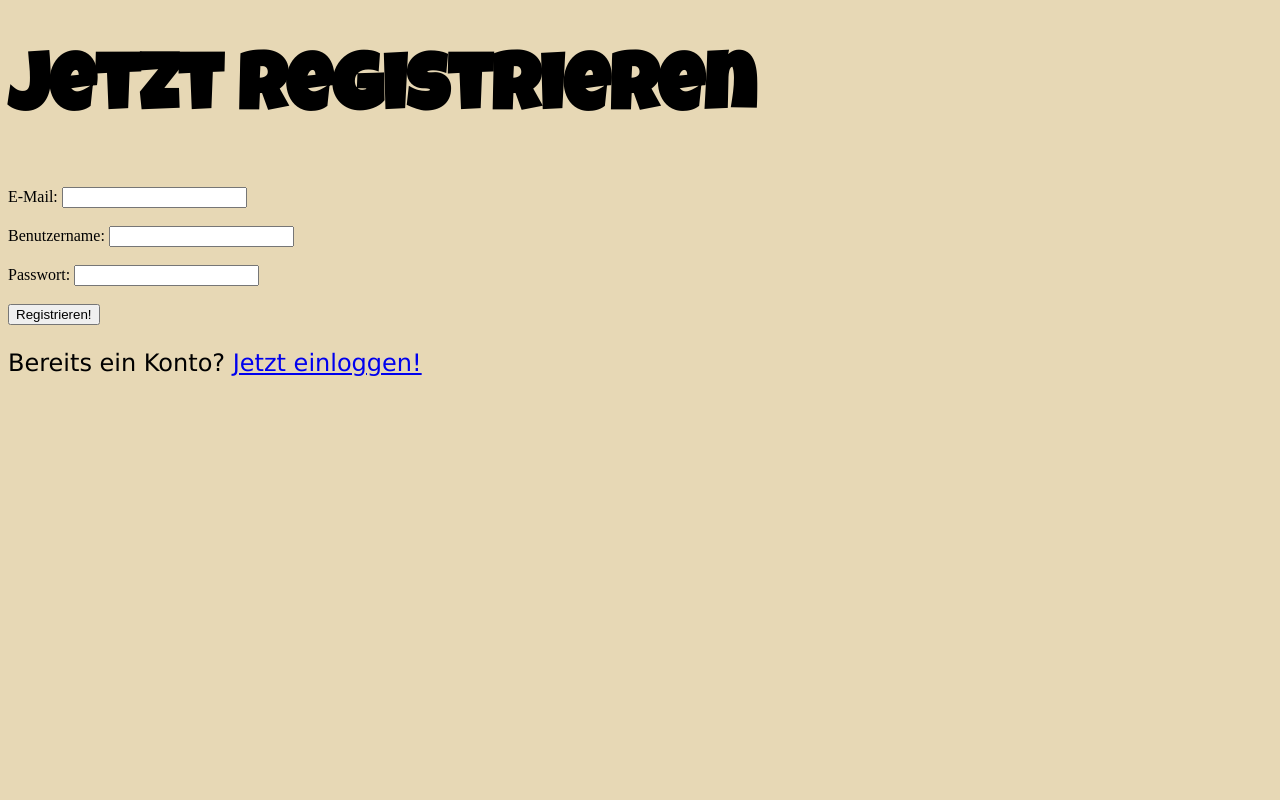
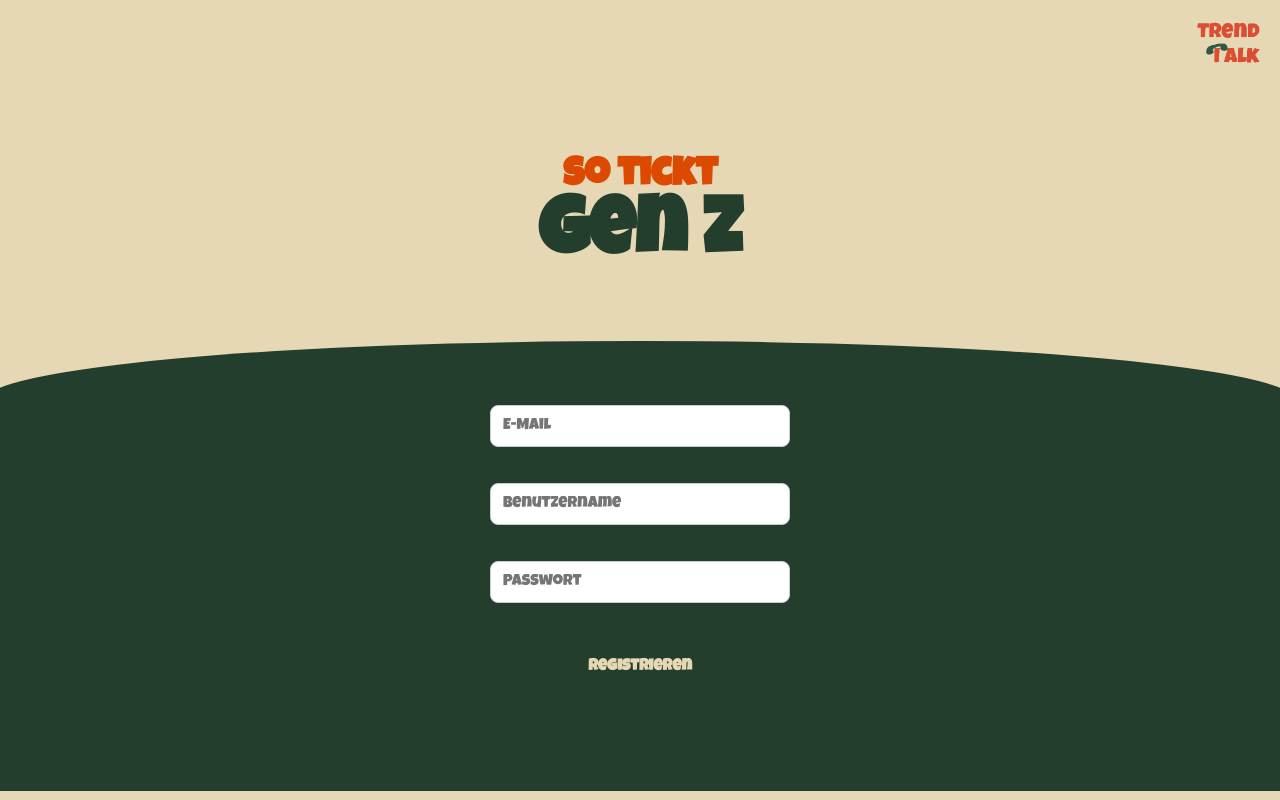
Before and after one commit to Suenaf/Gen-Z, a PHP site: page /register.html in a window 1280 px wide. Run offline with PHP 8.4, Linux system fonts and the light colour scheme; some web fonts are replaced.

Commit message:
Login und Register frontend gemacht

```diff
--- a/css/login.css
+++ b/css/login.css
@@ -25,77 +25,3 @@
     text-align: center;    /* Textinhalt ebenfalls zentrieren */
     padding-top: 10vh;     /* vertikaler Abstand von oben */
 }
-
-form {
-    display: flex;
-    flex-direction: column;
-    align-items: center;
-    width: 100%;
-}
-
-input {
-    padding: 0.75rem;
-    width: 100%;
-    max-width: 300px;
-    font-size: 1rem;
-    border: 1px solid #ccc;
-    border-radius: 8px;
-    box-sizing: border-box;
-    font-family: 'LuckiestGuy', sans-serif;
-}
-
-button[type="submit"] {
-    all: unset; /* entfernt alle Browser-Standardstyles */
-    display: inline-block;
-    font-size: 1rem;
-    font-weight: bold;
-    font-family: 'LuckiestGuy', sans-serif;
-    color: #E7D8B5;
-    cursor: pointer;
-    padding: 1rem 2rem;
-    line-height: 1.5rem;
-    border-radius: 0.5rem;    /* für Touch-Feedback */
-    text-align: center;
-    transition: background 0.2s ease;
-  }
-
-  button[type="submit"]:hover,
-  button[type="submit"]:focus {
-    background-color: rgba(231, 216, 181, 0.2); /* leichtes Feedback beim Hover/Focus */
-    outline: 2px solid #E7D8B5; /* Sichtbare Umrandung für Tastaturnutzer */
-    outline-offset: 4px;
-  }
-
-  a.text-button,
-  a.text-button:visited {
-    display: inline-block;
-    font-size: 1rem;
-    font-weight: bold;
-    font-family: 'LuckiestGuy', sans-serif;
-    color: #E7D8B5;
-    text-decoration: none;
-    padding: 1rem 2rem;
-    line-height: 1.5rem;
-    border-radius: 0.5rem;
-    cursor: pointer;
-    transition: background 0.2s ease;
-  }
-
-  a.text-button:hover,
-  a.text-button:focus {
-    background-color: rgba(231, 216, 181, 0.2);
-    outline: 2px solid #E7D8B5;
-    outline-offset: 4px;
-  }
-
-  .form-section {
-    background-color: #233E2D;
-    width: 100%;
-    padding: 4rem 1rem 6rem 1rem;
-    display: flex;
-    justify-content: center;
-
-border-top-left-radius: 100% 120px;
-border-top-right-radius: 100% 120px;
-    margin-top: 2rem;
-  }
--- a/css/register.css
+++ b/css/register.css
@@ -0,0 +1,27 @@
+.headline {
+    text-align: center;
+    margin-bottom: 2rem;
+    line-height: 1;
+    padding-top: 6%; /* Abstand von oben in Prozent der Viewport-Höhe */
+  }
+
+  .headline h2 {
+    font-size: 2.5rem;
+    color: #DC4900;
+    margin: 0;
+  }
+
+  .headline h1 {
+    font-size: 5rem;
+    color: #233E2D;
+    margin: 0;
+  }
+
+  .center-wrapper {
+    display: flex;
+    flex-direction: column;
+    align-items: center;   /* horizontal zentrieren */
+    justify-content: center;
+    text-align: center;    /* Textinhalt ebenfalls zentrieren */
+    padding-top: 10vh;     /* vertikaler Abstand von oben */
+}
--- a/css/style.css
+++ b/css/style.css
@@ -32,7 +32,10 @@ p {
 }
 
 body {
-    background-color:#E7D8B5;
+    background-color: #E7D8B5;
+    overflow-x: hidden;
+    margin: 0;
+    padding: 0;
 }
 
 .logo-container {
@@ -45,3 +48,77 @@ body {
     height: 50px; /* oder gewünschte Höhe */
     width: auto;
 }
+
+form {
+    display: flex;
+    flex-direction: column;
+    align-items: center;
+    width: 100%;
+}
+
+input {
+    padding: 0.75rem;
+    width: 100%;
+    max-width: 300px;
+    font-size: 1rem;
+    border: 1px solid #ccc;
+    border-radius: 8px;
+    box-sizing: border-box;
+    font-family: 'LuckiestGuy', sans-serif;
+}
+
+button[type="submit"] {
+    all: unset; /* entfernt alle Browser-Standardstyles */
+    display: inline-block;
+    font-size: 1rem;
+    font-weight: bold;
+    font-family: 'LuckiestGuy', sans-serif;
+    color: #E7D8B5;
+    cursor: pointer;
+    padding: 1rem 2rem;
+    line-height: 1.5rem;
+    border-radius: 0.5rem;    /* für Touch-Feedback */
+    text-align: center;
+    transition: background 0.2s ease;
+  }
+
+  button[type="submit"]:hover,
+  button[type="submit"]:focus {
+    background-color: rgba(231, 216, 181, 0.2); /* leichtes Feedback beim Hover/Focus */
+    outline: 2px solid #E7D8B5; /* Sichtbare Umrandung für Tastaturnutzer */
+    outline-offset: 4px;
+  }
+
+  a.text-button,
+  a.text-button:visited {
+    display: inline-block;
+    font-size: 1rem;
+    font-weight: bold;
+    font-family: 'LuckiestGuy', sans-serif;
+    color: #E7D8B5;
+    text-decoration: none;
+    padding: 1rem 2rem;
+    line-height: 1.5rem;
+    border-radius: 0.5rem;
+    cursor: pointer;
+    transition: background 0.2s ease;
+  }
+
+  a.text-button:hover,
+  a.text-button:focus {
+    background-color: rgba(231, 216, 181, 0.2);
+    outline: 2px solid #E7D8B5;
+    outline-offset: 4px;
+  }
+
+  .form-section {
+    background-color: #233E2D;
+    width: 100%;
+    padding: 4rem 1rem 6rem 1rem;
+    display: flex;
+    justify-content: center;
+
+border-top-left-radius: 100% 120px;
+border-top-right-radius: 100% 120px;
+    margin-top: 2rem;
+  }
--- a/register.html
+++ b/register.html
@@ -1,41 +1,41 @@
 <!DOCTYPE html>
 <html lang="en">
-
 <head>
-    <meta charset="UTF-8">
-    <meta name="viewport" content="width=device-width, initial-scale=1.0">
+  <meta charset="UTF-8" />
+  <meta name="viewport" content="width=device-width, initial-scale=1.0" />
   <title>registrierung</title>
 
-    <link rel="stylesheet" href="../css/style.css">
-    <link rel="stylesheet" href="../css/register.css">
+  <link rel="stylesheet" href="css/style.css" />
+  <link rel="stylesheet" href="css/login.css" /> <!-- bewusst login.css wiederverwenden -->
+  <link rel="stylesheet" href="css/register.css" /> <!-- für individuelle Ergänzungen -->
 </head>
+<body>
+  <div class="logo-container">
+    <img src="images/logo.png" alt="Logo" class="logo" />
+  </div>
 
-<body>
-    <h1>Jetzt registrieren</h1>
+  <main class="center-wrapper">
+    <div class="headline">
+      <h2>so tickt</h2>
+      <h1>gen z</h1>
+    </div>
 
+    <div class="form-section">
       <form id="registerForm" action="">
+        <input id="email" type="email" placeholder="E-Mail" />
+        <br /><br />
 
-        <label for="email">E-Mail:</label>
-        <input id="email" type="email">
-        <br />
-        <br />
+        <input id="username" type="text" placeholder="Benutzername" />
+        <br /><br />
 
-        <label for="username">Benutzername:</label>
-        <input id="username" type="Benutzername">
-        <br />
-        <br />
+        <input id="password" type="password" placeholder="Passwort" />
+        <br /><br />
 
-        <label for="password">Passwort:</label>
-        <input id="password" type="password">
-        <br />
-        <br />
-
-        <button type="submit">Registrieren!</button>
-
-        <p>Bereits ein Konto? <a href="login.html">Jetzt einloggen!</a></p>
+        <button type="submit">registrieren</button>
       </form>
+    </div>
+  </main>
 
   <script src="js/register.js"></script>
 </body>
-
 </html>
```
Also changed, not shown: images/logo.png. Lines whose indentation alone changed are shown as unchanged.
